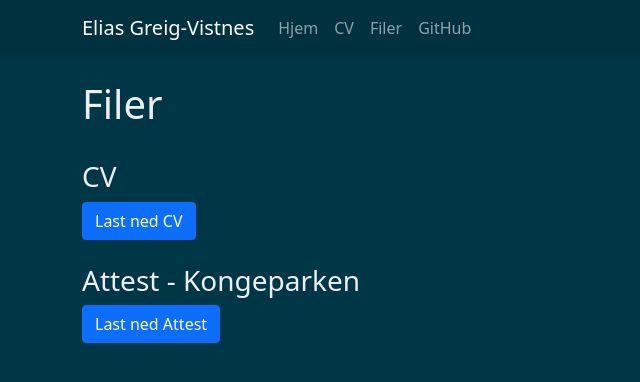
After one commit to TheN4meless0ne/Den-store-f-rjulsoppgaven_YFF-Elias, a Flask app: page /files in a window 1280 px wide. The commit adds this page. Shown: the top 382 px of the page, without its empty margins (0-640 px from the left). Run offline with Flask 3, Linux system fonts and the light colour scheme; some libraries are stand-ins or nearby versions.

Commit message:
added files download page

```diff
--- a/portfolio/app.py
+++ b/portfolio/app.py
@@ -15,5 +15,9 @@ def index():
 def cv():
     return render_template('page/cv.html')
 
+@app.route('/files')
+def downloads():
+    return render_template('page/files.html')
+
 if __name__ == '__main__':
     app.run(debug=True, host='0.0.0.0')
--- a/portfolio/templates/index.html
+++ b/portfolio/templates/index.html
@@ -6,6 +6,6 @@
     <h2>Tidligere Prosjekter:</h2>
     <ul>
         <li><a href="https://github.com/TheN4meless0ne/burger-website">Bedriftsprosjekt 2IT November 2024</a></li>
-        <!-- Continue list as needed -->
+        <!-- Continue as needed -->
     </ul>
 {% endblock content %}
--- /dev/null
+++ b/portfolio/templates/page/files.html
@@ -0,0 +1,15 @@
+{% extends 'layout.html' %}
+
+{% block content %}
+    <h1>Filer</h1>
+    <br>
+    <h3>CV</h3>
+    <a href="{{ url_for('static', filename='pdf/CV Elias Greig-Vistnes.pdf') }}" class="btn btn-primary" download>Last ned CV</a>
+    <br>
+    <br>
+    <h3>Attest - Kongeparken</h3>
+    <a href="{{ url_for('static', filename='pdf/Attest 2024 sommer Eventyrer64.pdf') }}" class="btn btn-primary" download>Last ned Attest</a>
+    <br>
+    <br>
+    <!-- Continue as needed -->
+{% endblock content %}
--- a/portfolio/templates/partials/header.html
+++ b/portfolio/templates/partials/header.html
@@ -7,8 +7,9 @@
         <div class="collapse navbar-collapse" id="navbarToggle">
             <div class="navbar-nav mr-auto">
                 <a class="nav-item nav-link" href="/">Hjem</a>
+                <a class="nav-item nav-link" href="/cv">CV</a>
+                <a class="nav-item nav-link" href="/files">Filer</a>
                 <a class="nav-item nav-link" href="https://github.com/TheN4meless0ne">GitHub</a>
-                <a class="nav-item nav-link" href="/cv">CV</a>
                 <!-- Continue as needed -->
             </div>
         </div>
```
